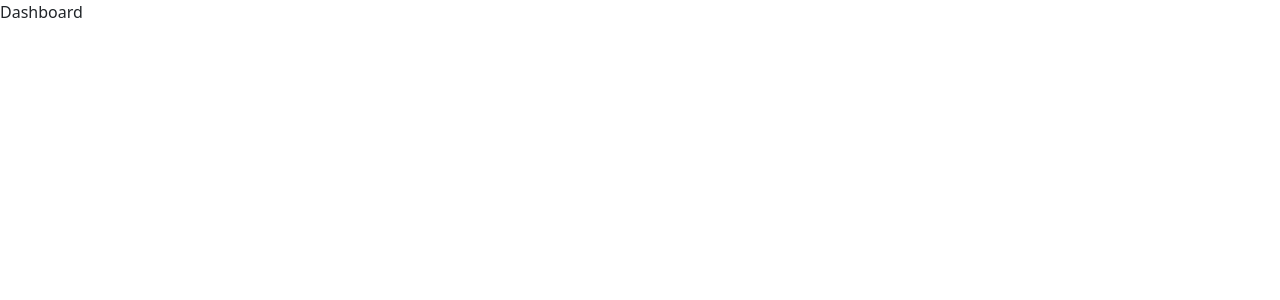
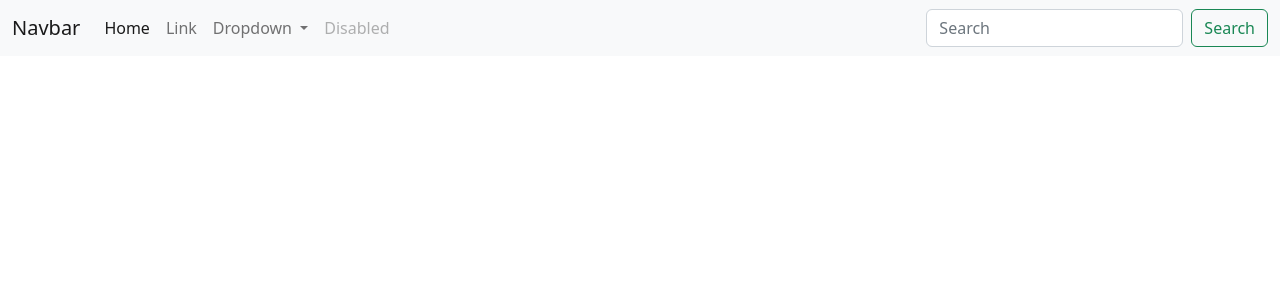
Before and after one commit to ArslanAfzal70/event-system, a Vue app: page /dashboard in a window 1280 px wide. Shown: the top 300 px of the page. Built offline with nearby package versions, Linux system fonts and the light colour scheme.

Commit message:
Added font awesome
Added font awesome

```diff
--- a/package.json
+++ b/package.json
@@ -8,6 +8,9 @@
     "lint": "vue-cli-service lint"
   },
   "dependencies": {
+    "@fortawesome/fontawesome-svg-core": "^6.1.2",
+    "@fortawesome/free-solid-svg-icons": "^6.1.2",
+    "@fortawesome/vue-fontawesome": "^2.0.8",
     "@popperjs/core": "^2.11.5",
     "aos": "^3.0.0-beta.6",
     "axios": "^0.27.2",
--- a/src/main.js
+++ b/src/main.js
@@ -6,6 +6,20 @@ import Toast from "vue-toastification";
 import "vue-toastification/dist/index.css";
 import AOS from "aos";
 import "aos/dist/aos.css";
+/* import the fontawesome core */
+import { library } from "@fortawesome/fontawesome-svg-core";
+
+/* import font awesome icon component */
+import { FontAwesomeIcon } from "@fortawesome/vue-fontawesome";
+
+/* import specific icons */
+import { fas } from "@fortawesome/free-solid-svg-icons";
+
+/* add icons to the library */
+library.add(fas);
+
+/* add font awesome icon component */
+Vue.component("font-awesome-icon", FontAwesomeIcon);
 
 Vue.config.productionTip = false;
 AOS.init();
--- a/src/views/DashboardView.vue
+++ b/src/views/DashboardView.vue
@@ -1,6 +1,46 @@
-<template lang="">
+<template>
     <div>
-        Dashboard
+        <nav class="navbar navbar-expand-lg bg-light">
+            <div class="container-fluid">
+                <a class="navbar-brand" href="#">Navbar</a>
+                <button class="navbar-toggler" type="button" data-bs-toggle="collapse"
+                    data-bs-target="#navbarSupportedContent" aria-controls="navbarSupportedContent"
+                    aria-expanded="false" aria-label="Toggle navigation">
+                    <span class="navbar-toggler-icon"></span>
+                </button>
+                <div class="collapse navbar-collapse" id="navbarSupportedContent">
+                    <ul class="navbar-nav me-auto mb-2 mb-lg-0">
+                        <li class="nav-item">
+                            <a class="nav-link active" aria-current="page" href="#">Home</a>
+                        </li>
+                        <li class="nav-item">
+                            <a class="nav-link" href="#">Link</a>
+                        </li>
+                        <li class="nav-item dropdown">
+                            <a class="nav-link dropdown-toggle" href="#" role="button" data-bs-toggle="dropdown"
+                                aria-expanded="false">
+                                Dropdown
+                            </a>
+                            <ul class="dropdown-menu">
+                                <li><a class="dropdown-item" href="#">Action</a></li>
+                                <li><a class="dropdown-item" href="#">Another action</a></li>
+                                <li>
+                                    <hr class="dropdown-divider">
+                                </li>
+                                <li><a class="dropdown-item" href="#">Something else here</a></li>
+                            </ul>
+                        </li>
+                        <li class="nav-item">
+                            <a class="nav-link disabled">Disabled</a>
+                        </li>
+                    </ul>
+                    <form class="d-flex" role="search">
+                        <input class="form-control me-2" type="search" placeholder="Search" aria-label="Search">
+                        <button class="btn btn-outline-success" type="submit">Search</button>
+                    </form>
+                </div>
+            </div>
+        </nav>
     </div>
 </template>
 <script>
--- a/src/views/LoginView.vue
+++ b/src/views/LoginView.vue
@@ -59,11 +59,12 @@ export default {
                         this.email = '';
                         this.password = '';
                         this.$toast.success('Login Success !');
+                        localStorage.setItem('user', JSON.stringify(user.data.user));
+                        this.$router.push('dashboard');
                     }
                     else {
                         this.$toast.error('Inalid Login Details.');
                     }
-                    console.log(user);
                 } catch (e) {
                     if (e.response.status === 422) {
                         let errors = e.response.data.errors;
```
Also changed, not shown: 1 other file (tests, documents, lock files or other folders).
